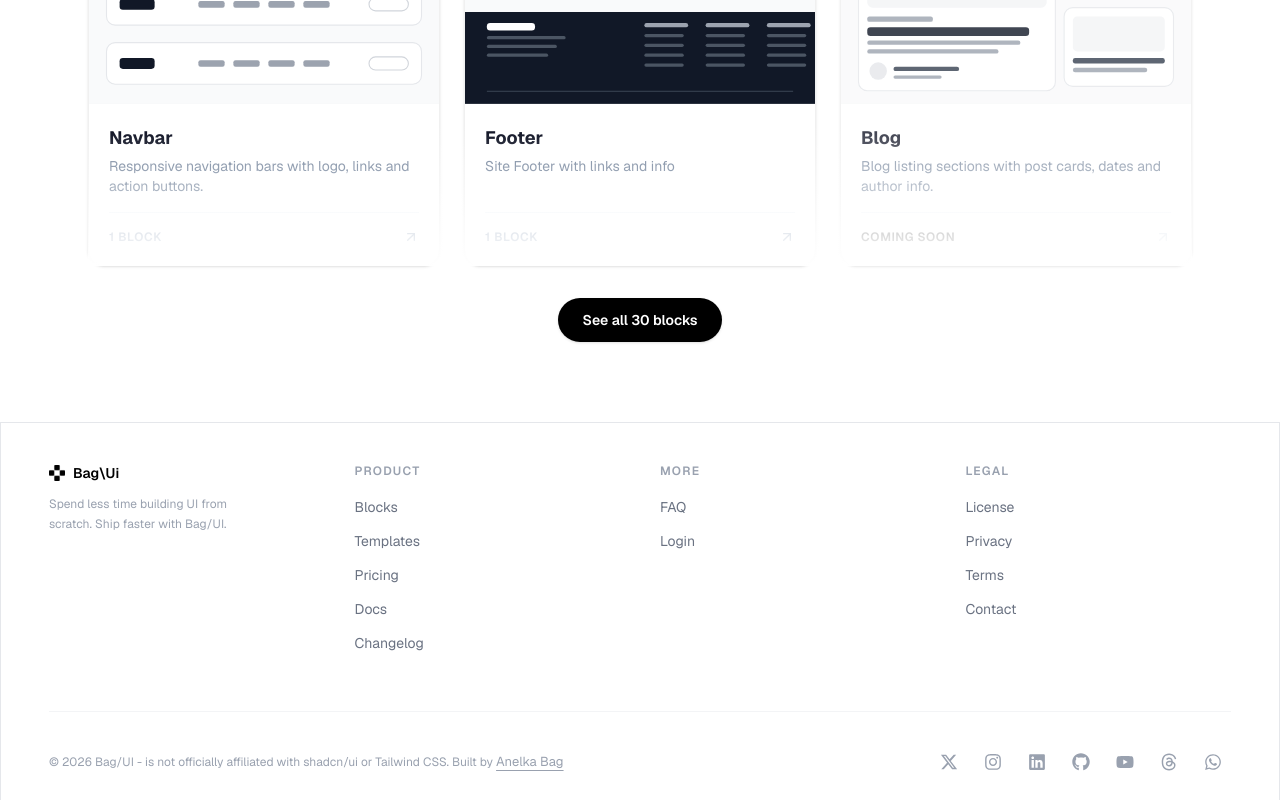
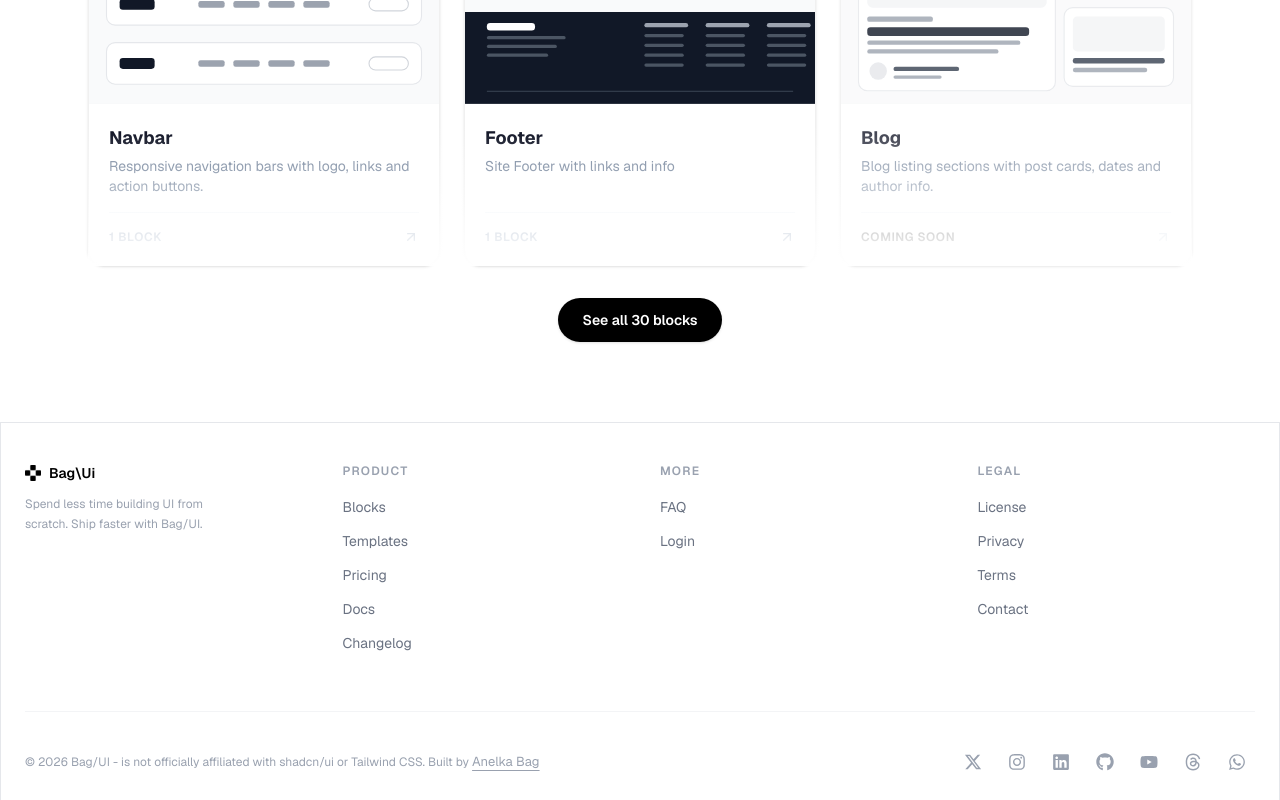
Before and after one commit to anelkabag/bag-ui, a Next.js app: page / in a window 1280 px wide. Shown: the part 2096-2896 px from the top of the page. Built offline with nearby package versions, Linux system fonts and the light colour scheme.

Commit message:
Update : Ajout sur le footer

```diff
--- a/components/footer.tsx
+++ b/components/footer.tsx
@@ -72,8 +72,8 @@ const SOCIAL_LINKS = [
 
 export function Footer() {
     return (
-        <footer className="max-w-7xl mx-auto px-6 pt-10 border-t border-l border-r border-gray-200">
-            <div className="max-w-7xl mx-auto px-6 pt-10s">
+        <div className="w-full border-t border-gray-200">
+            <footer className="max-w-7xl mx-auto px-6 pt-10 border-l border-r border-gray-200">
                 <div className="grid grid-cols-2 md:grid-cols-4 gap-10 mb-14">
                     <div className="col-span-2 md:col-span-1">
                         <div className="flex items-center gap-2 mb-3">
@@ -148,7 +148,7 @@ export function Footer() {
                         ))}
                     </div>
                 </div>
-            </div>
-        </footer>
+            </footer>
+        </div>
     );
 }
```
